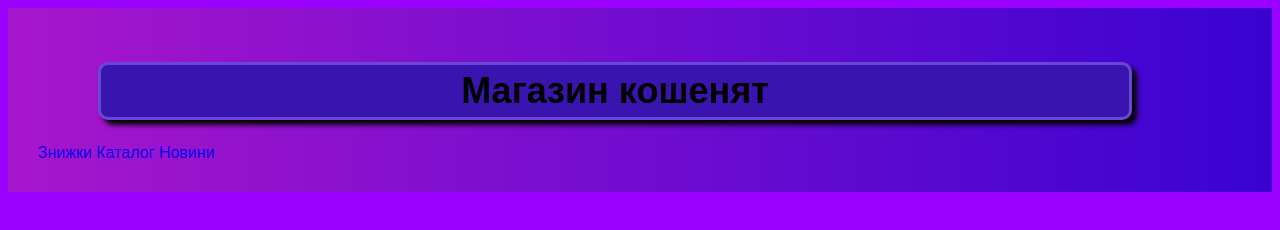
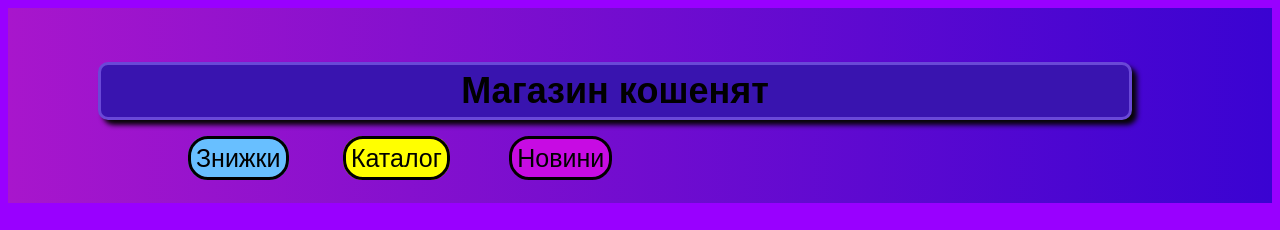
Before and after one commit to TanyaBagrii/Kirill1, a plain HTML site: page index.html in a window 1280 px wide. Shown: the top 230 px of the page. Drawn offline with Linux system fonts and the light colour scheme.

Commit message:
Update index.html

```diff
--- a/index.html
+++ b/index.html
@@ -4,9 +4,9 @@
 <header>
 <div class="Zagolovok">
 <h1>Магазин кошенят</h1>
-<a href="https://tanyabagrii.github.io/Kirill1/">Знижки</a>
-<a href="https://tanyabagrii.github.io/Kirill2/">Каталог</a>
-<a href="https://tanyabagrii.github.io/Kirill3/">Новини</a>
+<a class="Znizhky" href=="https://tanyabagrii.github.io/Kirill1/">Знижки</a>
+<a class="Katalog" href="https://tanyabagrii.github.io/Kirill2/">Каталог</a>
+<a class="Novyny" href="https://tanyabagrii.github.io/Kirill3/">Новини</a>
 </div>
 </header>
 <main>
```
